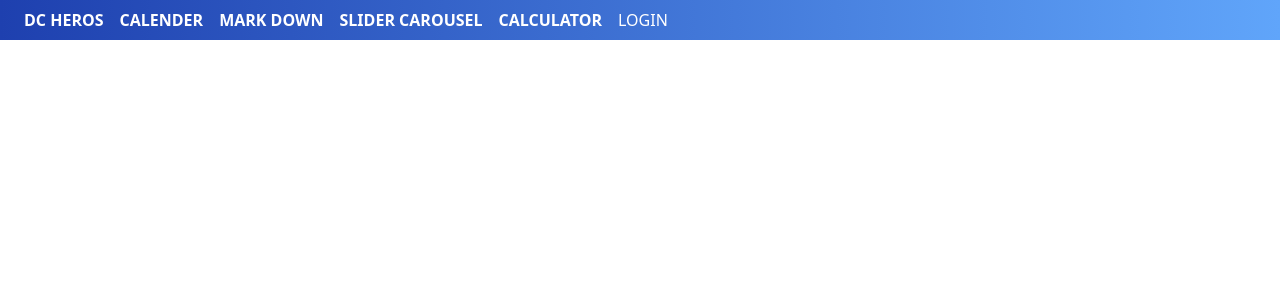
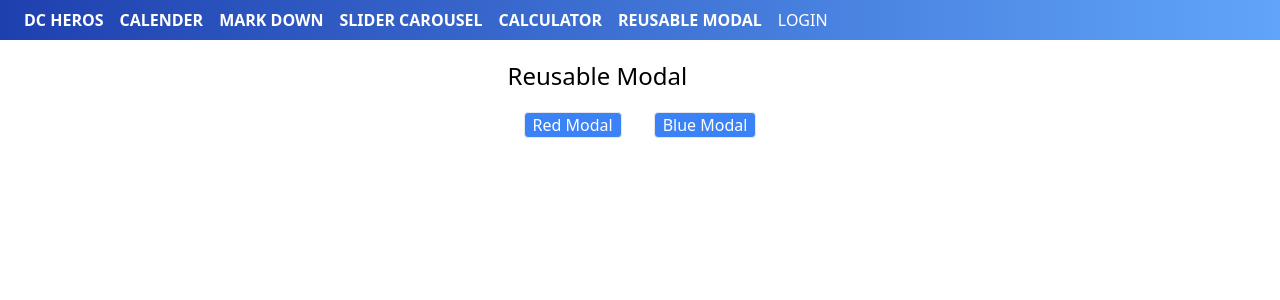
Before and after one commit to ashishakya/vue3, a Vue app: page /reusable-modal in a window 1280 px wide. Shown: the top 300 px of the page. Built offline with nearby package versions, Linux system fonts and the light colour scheme; no server answers.

Commit message:
reusable modal

```diff
--- /dev/null
+++ b/src/Pages/ReusableModal.vue
@@ -0,0 +1,44 @@
+<template>
+  <section class="flex flex-wrap w-full">
+    <div class="m-auto">
+      <h1 class="text-2xl my-5"> Reusable Modal</h1>
+
+      <Modal @close="closeModal" v-if="shouldShowRedModal">
+        <template #header>Red Modal</template>
+        <template #body>Red Modal Body</template>
+      </Modal>
+      <button @click="shouldShowRedModal=true" class="border rounded px-2 mx-4 bg-blue-500 text-white" >Red Modal</button>
+
+      <Modal @close="shouldShowBlueModal=false" v-if="shouldShowBlueModal">
+        <template #header>Blue Modal</template>
+        <template #body>Blue Modal Body</template>
+      </Modal>
+      <button @click="shouldShowBlueModal=true" class="border rounded px-2 mx-4 bg-blue-500 text-white">Blue Modal</button>
+
+    </div>
+  </section>
+</template>
+
+<script>
+import Modal from "../components/Modal";
+import {ref} from "vue"
+export default {
+  name: 'ReusableModal',
+  components: {
+    Modal
+  },
+  setup(){
+    const shouldShowRedModal = ref(false);
+    const shouldShowBlueModal = ref(false);
+
+    const closeModal = () => shouldShowRedModal.value = false
+
+    return {closeModal, shouldShowRedModal, shouldShowBlueModal}
+  }
+
+}
+</script>
+
+<style scoped>
+
+</style>
--- a/src/components/AppHeader.vue
+++ b/src/components/AppHeader.vue
@@ -17,6 +17,7 @@ export default {
         {to:"markdown", title: "MARK DOWN"},
         {to:"slider", title: "SLIDER CAROUSEL"},
         {to:"calculator", title: "CALCULATOR"},
+        {to:"reusable-modal", title: "REUSABLE MODAL"},
       ]
     }
   },
--- /dev/null
+++ b/src/components/Modal.vue
@@ -0,0 +1,35 @@
+<template>
+  <section
+      @click="close"
+      class="z-20 h-screen w-screen bg-gray-500 fixed top-0 left-0 opacity-50"
+  >
+  </section>
+  <div class="absolute inset-0">
+    <div class="flex h-full">
+      <div class="z-30 m-auto bg-white p-2 rounded shadow w-1/3">
+        <div class="p-2 border">
+          <h1 class="text-2xl">
+            <slot name="header"></slot>
+          </h1>
+          <main>
+            <slot name="body"></slot>
+          </main>
+        </div>
+      </div>
+    </div>
+  </div>
+</template>
+
+<script>
+export default {
+  name:'Modal',
+  setup(props, {emit}){
+    const close = () => emit("close")
+    return {close}
+  }
+}
+</script>
+
+<style scoped>
+
+</style>
--- a/src/router.js
+++ b/src/router.js
@@ -5,6 +5,7 @@ import Home from "./Pages/Home";
 import Markdown from "./Pages/Markdown";
 import Slider from "./Pages/Slider";
 import Calculator from "./Pages/Calculator";
+import ReusableModal from "./Pages/ReusableModal";
 
 const routes = [
     {
@@ -37,6 +38,11 @@ const routes = [
         name: 'calculator',
         component: Calculator,
     },
+    {
+        path: '/reusable-modal',
+        name: 'reusable-modal',
+        component: ReusableModal,
+    },
 ];
 
 const router = createRouter({
```
